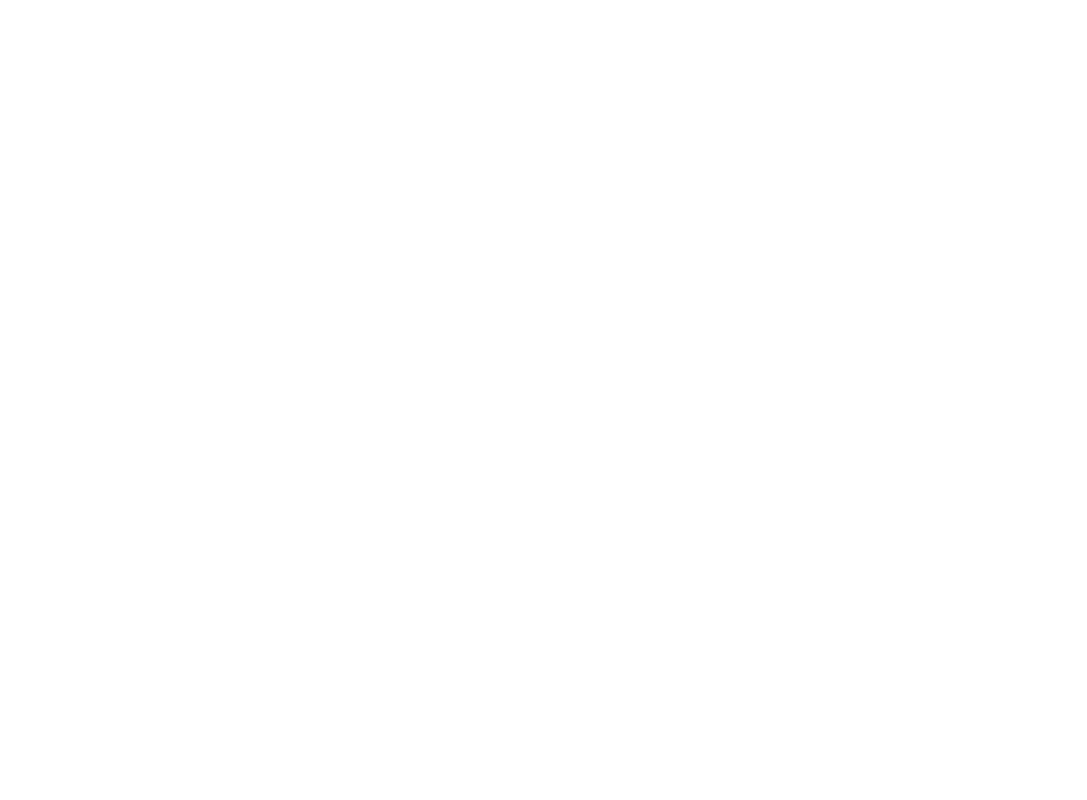
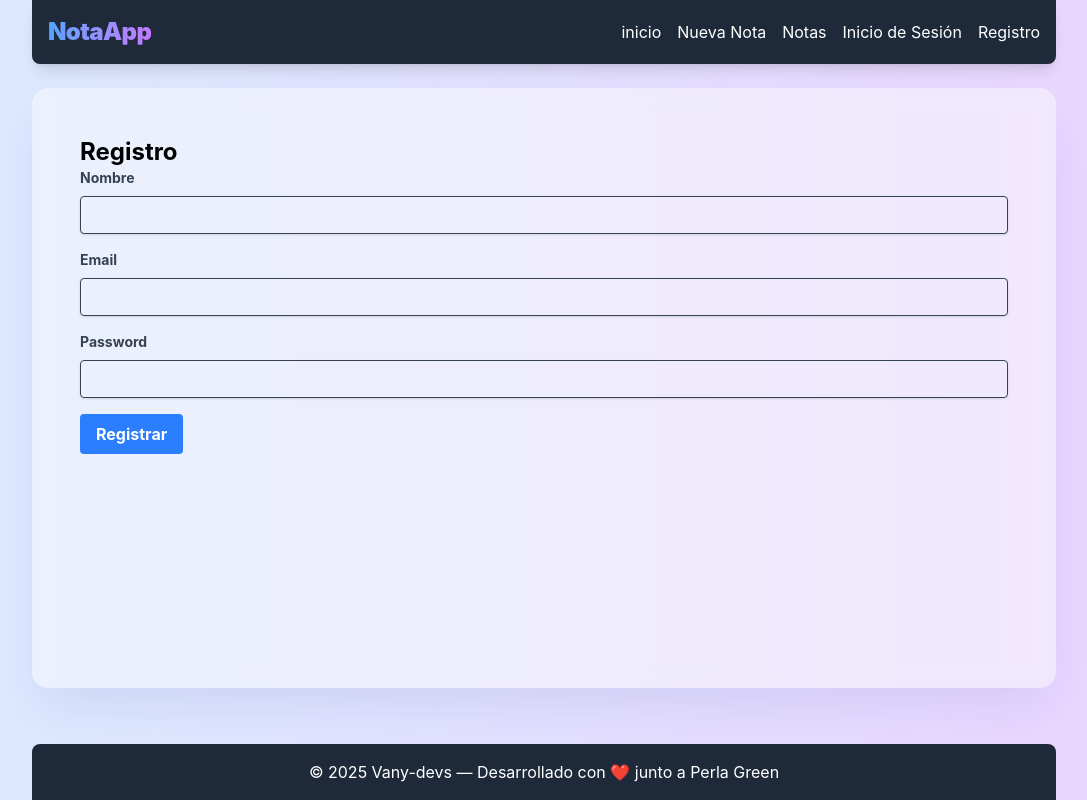
Before and after one commit to vany-codes/notasapp, a React app in the folder frontend/: page /registro in a window 1280 px wide. Before the commit this address had no page. Shown: the whole page, without its empty margins (96-1183 px from the left). Built offline with nearby package versions, Linux system fonts and the light colour scheme; the HTML template or start-up script is replaced by a standard one.

Commit message:
Creando navegacion, info, crear nota, registro y login

```diff
--- a/frontend/src/App.jsx
+++ b/frontend/src/App.jsx
@@ -3,6 +3,8 @@
 import Info from "./components/Info"
 import Notas from "./components/Notas"
 import CrearNota from "./components/CrearNota"
+import Registro from "./components/Registro"
+import Login from "./components/Login"
 
 function App() {
 
@@ -13,8 +15,10 @@
         <Route index element={<Info />} />
 
         <Route path="mis-notas" element={<Notas />} />
+        <Route path="nueva" element={<CrearNota />} />
 
-        <Route path="nueva" element={<CrearNota />} />
+        <Route path="registro" element={<Registro />} />
+        <Route path="login" element={<Login />} />
       </Route>
     </Routes>
     </>
--- a/frontend/src/components/CrearNota.jsx
+++ b/frontend/src/components/CrearNota.jsx
@@ -1,4 +1,12 @@
+import { useNavigate } from "react-router";
+
 function CrearNota() {
+    const navegation = useNavigate()
+
+    const handleSave = () => {
+        navegation("/mis-notas")
+    }
+
     return (
         <>
             <div className="mb-8 border-b border-gray-200 pb-4">
@@ -65,7 +73,7 @@
                     <div className="flex justify-end pt-2">
                         <button
                             type="submit"
-                            className="flex items-center gap-2 bg-linear-to-r from-blue-600 to-indigo-600 hover:from-blue-700 hover:to-indigo-700 text-white font-bold py-3 px-8 rounded-xl shadow-lg shadow-blue-500/30 transition-all transform hover:scale-[1.02] active:scale-95 cursor-pointer"
+                            className="flex items-center gap-2 bg-linear-to-r from-blue-600 to-indigo-600 hover:from-blue-700 hover:to-indigo-700 text-white font-bold py-3 px-8 rounded-xl shadow-lg shadow-blue-500/30 transition-all transform hover:scale-[1.02] active:scale-95 cursor-pointer" onClick={handleSave}
                         >
                             <span>💾</span> Guardar Nota
                         </button>
--- a/frontend/src/components/Header.jsx
+++ b/frontend/src/components/Header.jsx
@@ -13,7 +13,7 @@
                     <Link to="/nueva" className="transition-colors hover:text-blue-400">Nueva Nota</Link>
                     <Link to="/mis-notas" className="transition-colors hover:text-blue-400">Notas</Link>
                     <Link to="/login" className="transition-colors hover:text-blue-400">Inicio de Sesión</Link>
-                    <Link to="/register" className="transition-colors hover:text-blue-400">Registro</Link>
+                    <Link to="/registro" className="transition-colors hover:text-blue-400">Registro</Link>
             </nav>
       </header>
         </>
--- a/frontend/src/components/Info.jsx
+++ b/frontend/src/components/Info.jsx
@@ -1,4 +1,11 @@
+import { useNavigate } from "react-router";
+
 function Info() {
+    const navegation = useNavigate()
+
+    const handleStart = () => {
+        navegation("/nueva")
+    }
     return (
         <>
             <section className="mb-6 space-y-4">
@@ -12,7 +19,7 @@
 
             <section className="bg-white p-4 rounded-lg shadow-md border-l-4 border-blue-500">
             <p>🚀 Este proyecto aún está en desarrollo, ¡gracias por acompañarme en el crecimiento de Vany Notes!</p>
-            <button className="bg-blue-500 mt-4 hover:bg-blue-700 text-white font-bold py-2 px-4 rounded transition-all transform hover:scale-105">
+            <button className="bg-blue-500 mt-4 hover:bg-blue-700 text-white font-bold py-2 px-4 rounded transition-all transform hover:scale-105" onClick={handleStart}>
                 ¡Empecemos!
             </button>
             </section>
--- /dev/null
+++ b/frontend/src/components/Login.jsx
@@ -0,0 +1,37 @@
+function Login() {
+    return (
+        <div className="w-full max-w-5xl mx-auto p-4">
+            <h1 className="text-2xl font-bold">Inicio de Sesión</h1>
+            <form >
+                <div className="mb-4">
+                    <label htmlFor="email" className="block text-gray-700 text-sm font-bold mb-2">
+                        Email
+                    </label>
+                    <input
+                        type="email"
+                        id="email"
+                        className="shadow appearance-none border rounded w-full py-2 px-3 text-gray-700 leading-tight focus:outline-none focus:shadow-outline"
+                    />
+                </div>
+                <div className="mb-4">
+                    <label htmlFor="password" className="block text-gray-700 text-sm font-bold mb-2">
+                        Password
+                    </label>
+                    <input
+                        type="password"
+                        id="password"
+                        className="shadow appearance-none border rounded w-full py-2 px-3 text-gray-700 leading-tight focus:outline-none focus:shadow-outline"
+                    />
+                </div>
+                <button
+                    type="submit"
+                    className="bg-blue-500 hover:bg-blue-700 text-white font-bold py-2 px-4 rounded focus:outline-none focus:shadow-outline"
+                >
+                    Iniciar Sesión
+                </button>
+            </form>
+        </div>
+     );
+}
+
+export default Login;
--- /dev/null
+++ b/frontend/src/components/Registro.jsx
@@ -0,0 +1,47 @@
+function Registro() {
+    return (
+        <div className="w-full max-w-5xl mx-auto p-4">
+            <h1 className="text-2xl font-bold">Registro</h1>
+            <form >
+                <div className="mb-4">
+                    <label htmlFor="nombre" className="block text-gray-700 text-sm font-bold mb-2">
+                        Nombre
+                    </label>
+                    <input
+                        type="text"
+                        id="nombre"
+                        className="shadow appearance-none border rounded w-full py-2 px-3 text-gray-700 leading-tight focus:outline-none focus:shadow-outline"
+                    />
+                </div>
+                <div className="mb-4">
+                    <label htmlFor="email" className="block text-gray-700 text-sm font-bold mb-2">
+                        Email
+                    </label>
+                    <input
+                        type="email"
+                        id="email"
+                        className="shadow appearance-none border rounded w-full py-2 px-3 text-gray-700 leading-tight focus:outline-none focus:shadow-outline"
+                    />
+                </div>
+                <div className="mb-4">
+                    <label htmlFor="password" className="block text-gray-700 text-sm font-bold mb-2">
+                        Password
+                    </label>
+                    <input
+                        type="password"
+                        id="password"
+                        className="shadow appearance-none border rounded w-full py-2 px-3 text-gray-700 leading-tight focus:outline-none focus:shadow-outline"
+                    />
+                </div>
+                <button
+                    type="submit"
+                    className="bg-blue-500 hover:bg-blue-700 text-white font-bold py-2 px-4 rounded focus:outline-none focus:shadow-outline"
+                >
+                    Registrar
+                </button>
+            </form>
+        </div>
+     );
+}
+
+export default Registro;
```
